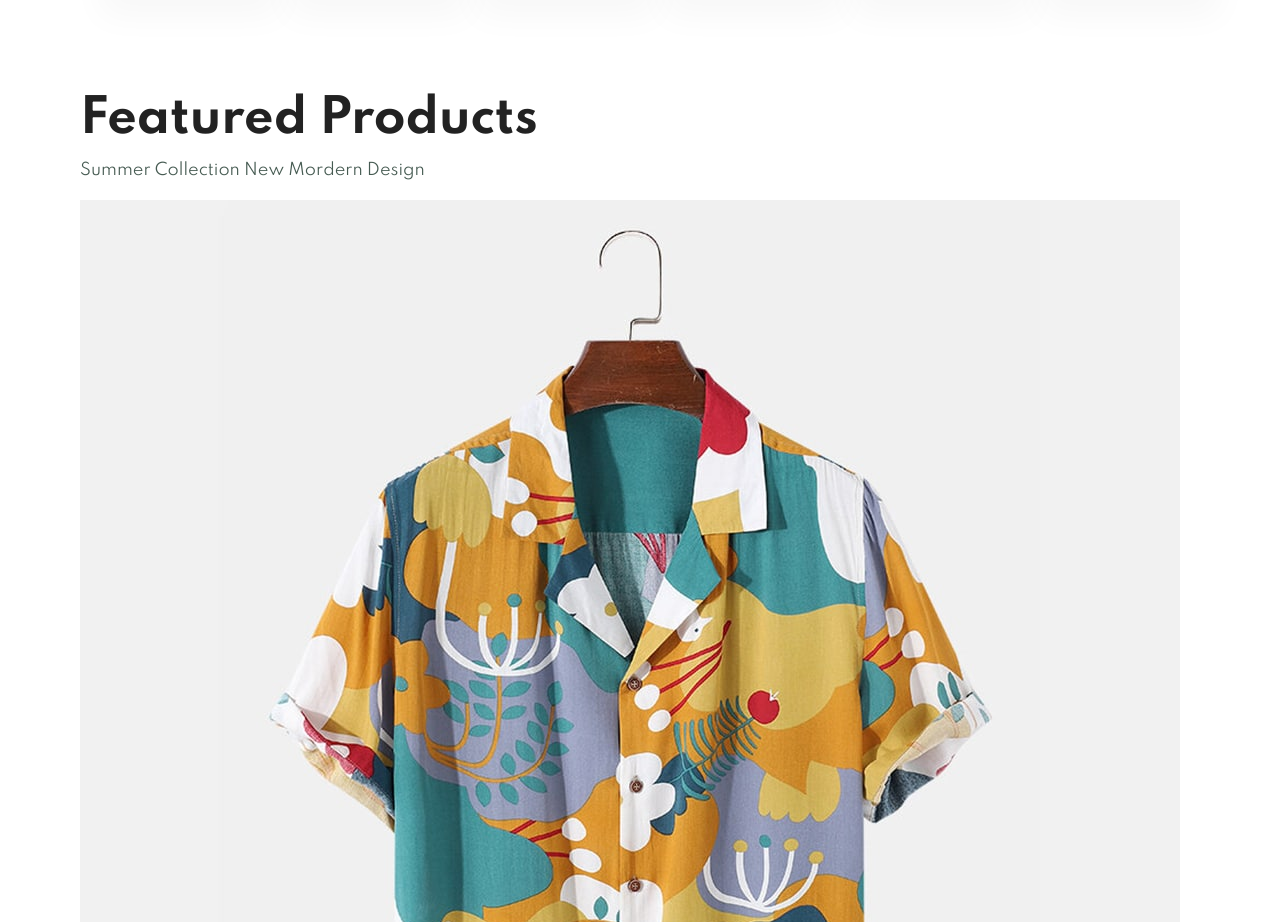
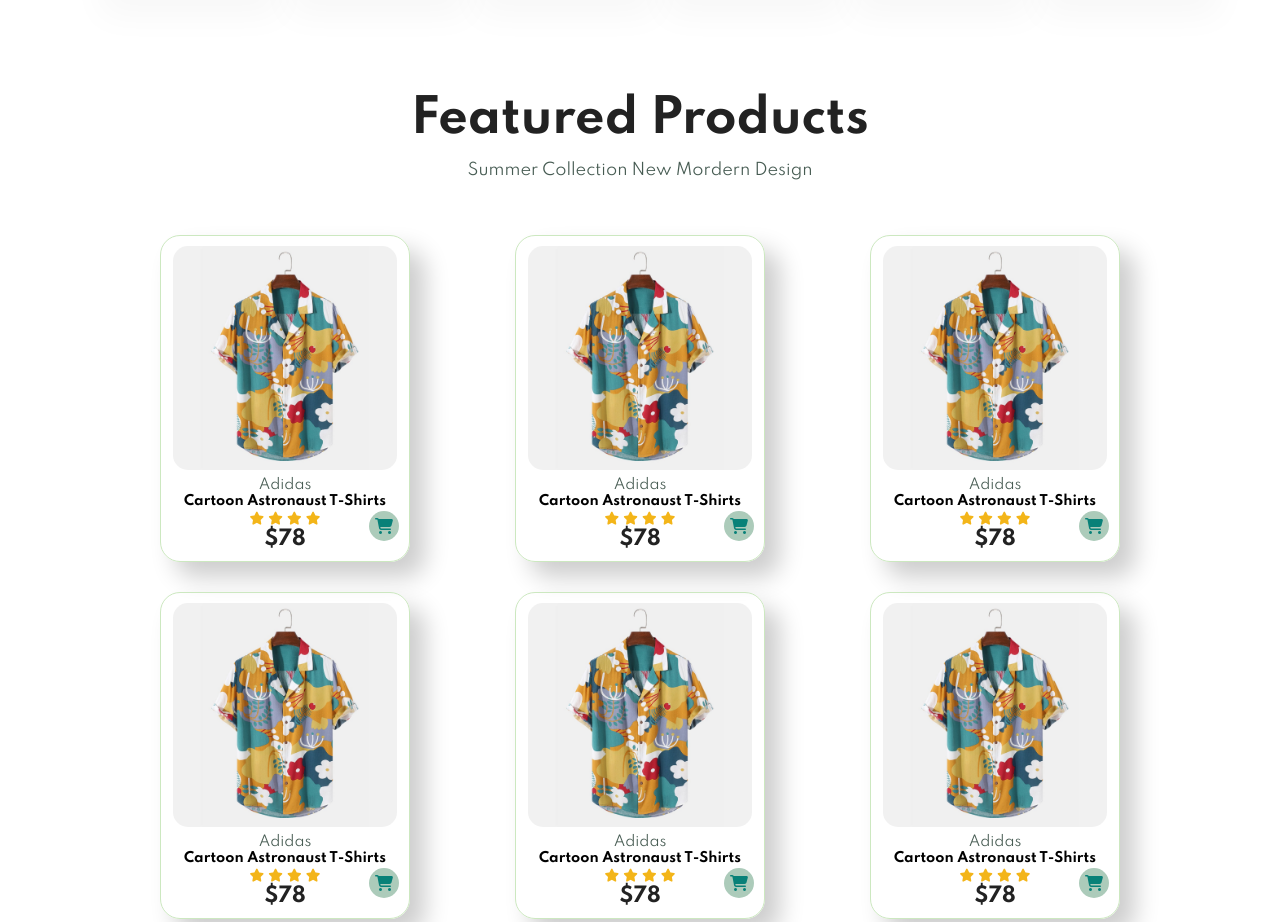
Before and after one commit to Mayaz120102/ecommerce1, a plain HTML site: page index.html in a window 1280 px wide. Shown: the part 1059-1981 px from the top of the page. Drawn offline with Linux system fonts and the light colour scheme.

Commit message:
styling feature prod section

```diff
--- a/style.css
+++ b/style.css
@@ -180,3 +180,59 @@ body {
 #feature .feature-box:nth-child(6) h6 {
   background: #accbba;
 }
+
+/* featured prod */
+#prod1 {
+  text-align: center;
+}
+
+#prod1 .prod-container {
+  display: flex;
+  flex-wrap: wrap;
+  justify-content: space-between;
+  padding: 20px 80px;
+}
+
+#prod1 .prod {
+  margin: 15px 0;
+  width: 23%;
+  min-width: 250px;
+  padding: 10px 12px;
+  border-radius: 20px;
+  cursor: pointer;
+  border: 1px solid #cce8c0;
+  box-shadow: 15px 15px 25px rgba(0, 0, 0, 0.2);
+  transition: 0.2s ease;
+  position: relative;
+}
+
+#prod1 .prod:hover {
+  box-shadow: 15px 15px 25px rgba(0, 0, 0, 0.4);
+}
+#prod1 .prod img {
+  width: 100%;
+  border-radius: 15px;
+}
+
+#prod1 .prod .prod-desc span {
+  color: #465b52;
+  font-size: 14px;
+}
+
+#prod1 .prod .prod-desc i {
+  font-size: 13px;
+  color: rgb(243, 181, 25);
+}
+
+#prod1 .prod .cart {
+  width: 30px;
+  height: 30px;
+  line-height: 30px;
+  border-radius: 50%;
+  background-color: #accbba;
+  color: #088178;
+  border-radius: 1px solid #cce8d0;
+  position: absolute;
+  bottom: 20px;
+  right: 10px;
+}
```
